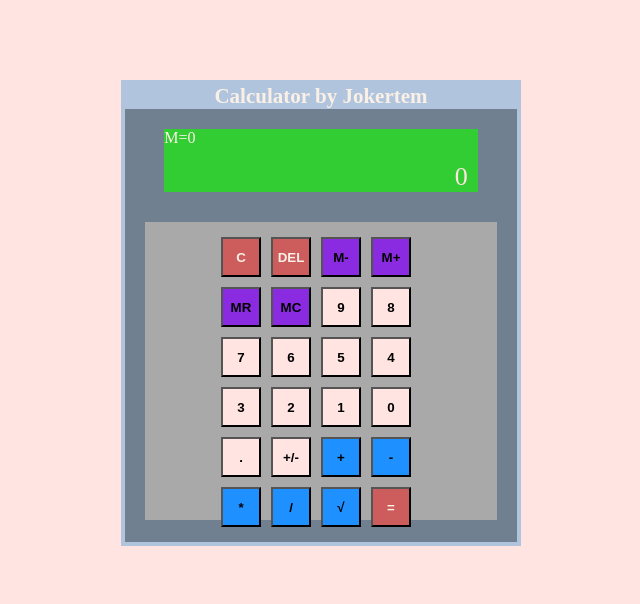
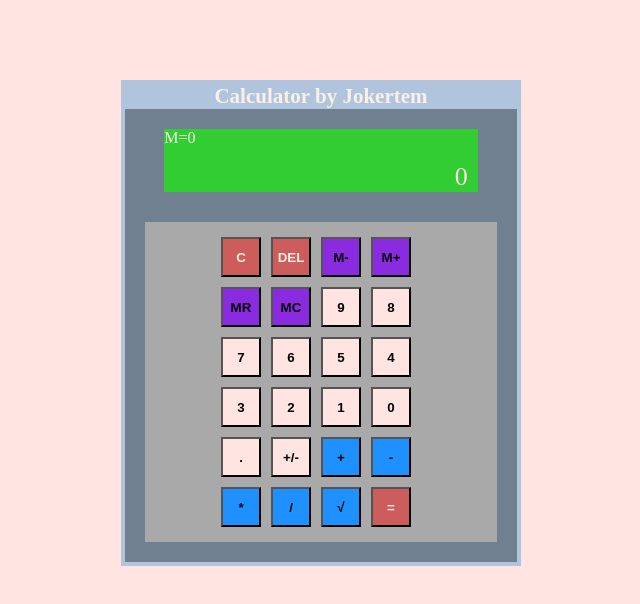
Before and after one commit to Jokertem/Calculator, a website with bundled scripts: page index.html in a window 1280 px wide. Shown: the whole page, without its empty margins (319-959 px from the left). Built offline with nearby package versions, Linux system fonts and the light colour scheme.

Commit message:
Better Styles

```diff
--- a/index.html
+++ b/index.html
@@ -17,7 +17,10 @@
           <span id="value1">12</span>
           <span id="value2">34</span>
         </div>
-        <div class="keybord"></div>
+
+        <div class="keybord">
+          <div class="keys"></div>
+        </div>
       </div>
     </main>
     <script type="module" src="script.js"></script>
--- a/script.js
+++ b/script.js
@@ -25,7 +25,7 @@ const Clear = () => {
     Opereator = "";
 };
 Clear();
-const Keybord = document.querySelector(".keybord");
+const Keybord = document.querySelector(".keys");
 const Buttons = [
     {
         Value: "C",
--- a/script.ts
+++ b/script.ts
@@ -44,7 +44,7 @@ Clear();
 
 
 
-const Keybord: HTMLDivElement = document.querySelector(".keybord");
+const Keybord: HTMLDivElement = document.querySelector(".keys");
 
 const Buttons: IButton[] = [
   {
--- a/styles.css
+++ b/styles.css
@@ -64,11 +64,19 @@ main {
   color: var(--calculatorNameColor);
   align-self: start;
 }
+
 .keybord {
+  display: flex;
+  justify-content: center;
+  text-align: center;
+  width: 100%;
+  min-height: 50%;
+  margin: auto;
+  padding-bottom: 20px;
+}
+.keys {
   background-color: var(--keybordColor);
   width: 90%;
-  max-height: 65%;
-  margin: auto;
   margin-top: 30px;
   padding: 10px;
   display: grid;
```
